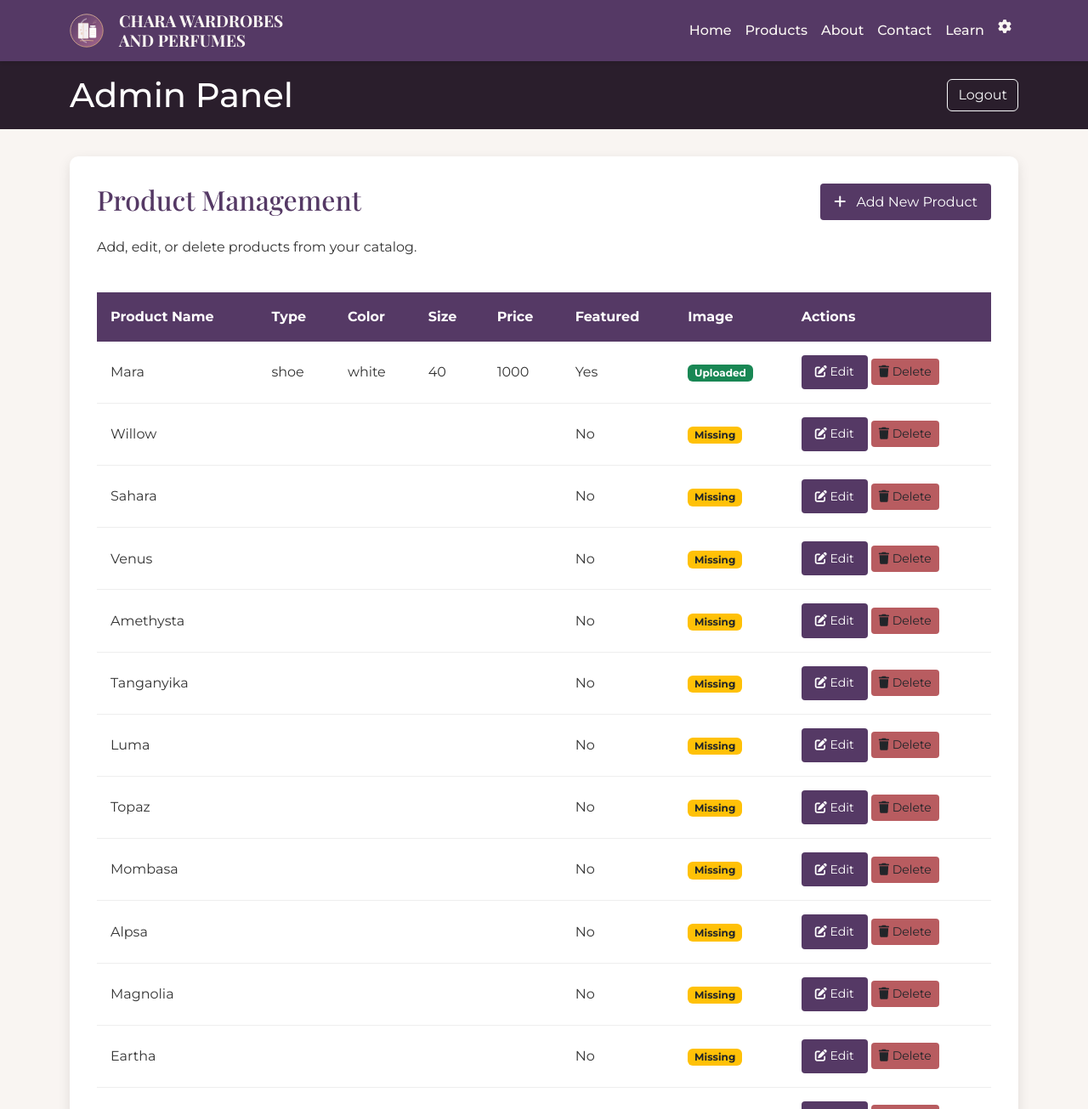
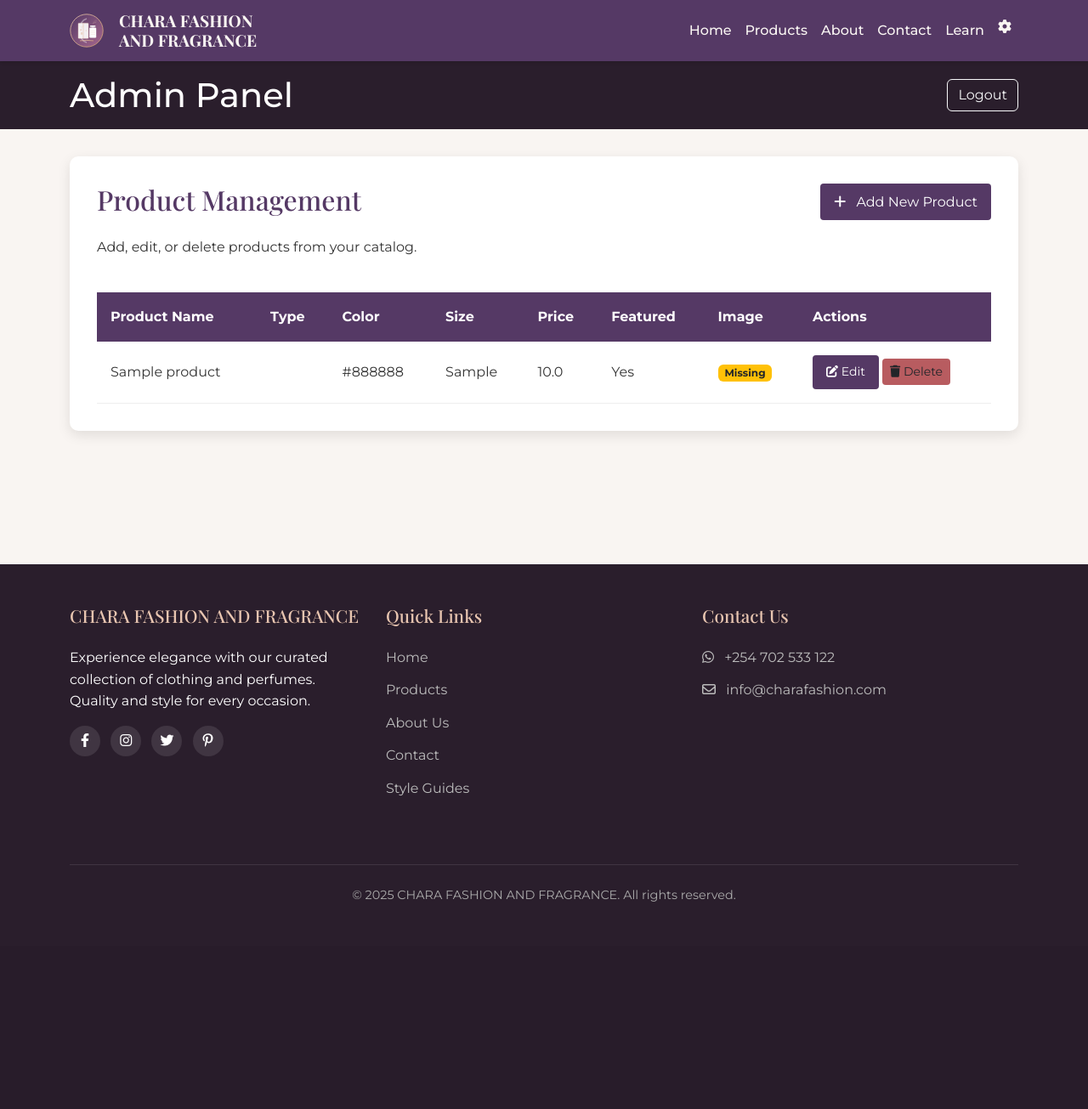
Before and after one commit to VINCENT-bot354/FASHION, a Flask app: page /admin in a window 1280 px wide. Shown: the top 1305 px of the page at 85% size. After the commit the page ends 1061 px from the top, so only its background shows below. Run offline with Flask 3, Linux system fonts and the light colour scheme; the visitor is signed in with stand-in values (Sample User, id 1); tables that the repository leaves empty hold one stand-in row (values such as "Sample post").

Commit message:
Implement database-backed product management and user authentication.
Replit-Commit-Author: Agent
Replit-Commit-Session-Id: cc004d62-9c87-4502-a5a6-00525be11ffe
Replit-Commit-Screenshot-Url: https://storage.googleapis.com/screenshot-production-us-central1/83bd4f36-839b-4e7f-8f8f-d17d1a881b48/d62f18db-7e2f-4773-a07e-68073b89a7c6.jpg

```diff
--- a/app.py
+++ b/app.py
@@ -6,6 +6,7 @@ from functools import wraps
 from flask import Flask, render_template, request, redirect, url_for, flash, session
 from werkzeug.security import generate_password_hash, check_password_hash
 from werkzeug.utils import secure_filename
+from models import db, Product, AdminUser
 
 # Configure logging
 logging.basicConfig(level=logging.DEBUG)
@@ -13,6 +14,17 @@ logger = logging.getLogger(__name__)
 
 app = Flask(__name__)
 app.secret_key = os.environ.get("SESSION_SECRET", "dev-secret-key")
+
+# Configure the database
+app.config["SQLALCHEMY_DATABASE_URI"] = os.environ.get("DATABASE_URL")
+app.config["SQLALCHEMY_ENGINE_OPTIONS"] = {
+    "pool_recycle": 300,
+    "pool_pre_ping": True,
+}
+app.config["SQLALCHEMY_TRACK_MODIFICATIONS"] = False
+
+# Initialize the database with the app
+db.init_app(app)
 
 # Function to get image path for products
 def check_image_exists(product_name):
@@ -39,7 +51,6 @@ def inject_context():
     }
 
 # Constants
-PRODUCTS_FILE = 'products.json'
 UPLOAD_FOLDER = 'static/images/products/'
 ALLOWED_EXTENSIONS = {'jpg', 'jpeg', 'png', 'gif'}
 ADMIN_USERNAME = 'admin'
@@ -50,6 +61,15 @@ os.makedirs(UPLOAD_FOLDER, exist_ok=True)
 
 # Configure app
 app.config['UPLOAD_FOLDER'] = UPLOAD_FOLDER
+
+# Initialize database tables and default admin user
+with app.app_context():
+    db.create_all()
+    # Create default admin if not exists
+    if not AdminUser.query.filter_by(username='admin').first():
+        admin = AdminUser(username='admin', password_hash=ADMIN_PASSWORD)
+        db.session.add(admin)
+        db.session.commit()
 
 def allowed_file(filename):
     return '.' in filename and filename.rsplit('.', 1)[1].lower() in ALLOWED_EXTENSIONS
@@ -63,12 +83,13 @@ def login_required(f):
     return decorated_function
 
 def get_products():
-    """Load products from the JSON file"""
+    """Load products from the database"""
     try:
-        if os.path.exists(PRODUCTS_FILE):
-            with open(PRODUCTS_FILE, 'r') as f:
-                return json.load(f)
-        else:
+        # Get all products from database
+        products = Product.query.all()
+
+        # If no products, initialize with default names
+        if not products:
             # Create initial product list with the first 100 products
             product_names = ["Mara", "Willow", "Sahara", "Venus", "Amethysta", "Tanganyika", "Luma", "Topaz",
                             "Mombasa", "Alpsa", "Magnolia", "Eartha", "Emberlyn", "Tana", "Skyra", "Onyx",
@@ -84,30 +105,66 @@ def get_products():
                             "Terra", "Olympia", "Citrine", "Serena", "Aria", "Sahel", "Savannah", "Maya",
                             "Lotus", "Amazon", "Calla", "Crimson", "Sierra", "Nova"]
 
-            products = []
+            # Add products to database
             for name in product_names:
-                products.append({
-                    "name": name,
-                    "type": "",
-                    "color": "",
-                    "size": "",
-                    "price": "",
-                    "featured": False
-                })
+                product = Product(
+                    name=name,
+                    price=0.0,
+                    description="",
+                    category="",
+                    color="",
+                    size="",
+                    featured=False
+                )
+                db.session.add(product)
 
-            with open(PRODUCTS_FILE, 'w') as f:
-                json.dump(products, f, indent=4)
+            db.session.commit()
+            products = Product.query.all()
 
-            return products
+        # Convert to dict format for compatibility with existing code
+        return [product.to_dict() for product in products]
     except Exception as e:
         logger.error(f"Error loading products: {e}")
         return []
 
+def save_product(product_data):
+    """Save a single product to the database"""
+    try:
+        product = Product.query.filter_by(name=product_data['name']).first()
+
+        if product:
+            # Update existing product
+            product.price = float(product_data.get('price', 0))
+            product.description = product_data.get('description', '')
+            product.category = product_data.get('type', '')  # Use 'type' as category for now
+            product.color = product_data.get('color', '')
+            product.size = product_data.get('size', '')
+            product.featured = product_data.get('featured', False)
+        else:
+            # Create new product
+            product = Product(
+                name=product_data['name'],
+                price=float(product_data.get('price', 0)),
+                description=product_data.get('description', ''),
+                category=product_data.get('type', ''),  # Use 'type' as category for now
+                color=product_data.get('color', ''),
+                size=product_data.get('size', ''),
+                featured=product_data.get('featured', False)
+            )
+            db.session.add(product)
+
+        db.session.commit()
+        return True
+    except Exception as e:
+        logger.error(f"Error saving product: {e}")
+        db.session.rollback()
+        return False
+
 def save_products(products):
-    """Save products to the JSON file"""
+    """Save all products to the database"""
     try:
-        with open(PRODUCTS_FILE, 'w') as f:
-            json.dump(products, f, indent=4)
+        for product_data in products:
+            save_product(product_data)
         return True
     except Exception as e:
         logger.error(f"Error saving products: {e}")
@@ -199,7 +256,9 @@ def admin_login():
         username = request.form.get('username')
         password = request.form.get('password')
 
-        if username == ADMIN_USERNAME and check_password_hash(ADMIN_PASSWORD, password):
+        admin = AdminUser.query.filter_by(username=username).first()
+
+        if admin and check_password_hash(admin.password_hash, password):
             session['admin_logged_in'] = True
             return redirect(url_for('admin'))
         else:
@@ -231,21 +290,23 @@ def update_product():
     product_price = request.form.get('price')
     product_featured = 'featured' in request.form
 
-    products = get_products()
+    try:
+        product = Product.query.filter_by(name=product_name).first()
 
-    # Find and update the product
-    for product in products:
-        if product['name'] == product_name:
-            product['type'] = product_type
-            product['color'] = product_color
-            product['size'] = product_size
-            product['price'] = product_price
-            product['featured'] = product_featured
-            break
+        if product:
+            product.category = product_type
+            product.color = product_color
+            product.size = product_size
+            product.price = float(product_price) if product_price else 0
+            product.featured = product_featured
 
-    if save_products(products):
-        flash('Product updated successfully', 'success')
-    else:
+            db.session.commit()
+            flash('Product updated successfully', 'success')
+        else:
+            flash('Product not found', 'danger')
+    except Exception as e:
+        logger.error(f"Error updating product: {e}")
+        db.session.rollback()
         flash('Failed to update product', 'danger')
 
     return redirect(url_for('admin'))
@@ -260,29 +321,31 @@ def add_product():
         flash('Product name is required', 'danger')
         return redirect(url_for('admin'))
 
-    products = get_products()
+    try:
+        # Check if product already exists
+        existing_product = Product.query.filter_by(name=product_name).first()
 
-    # Check if product already exists
-    for product in products:
-        if product['name'].lower() == product_name.lower():
+        if existing_product:
             flash('Product with this name already exists', 'danger')
             return redirect(url_for('admin'))
 
-    # Add new product
-    new_product = {
-        "name": product_name,
-        "type": "",
-        "color": "",
-        "size": "",
-        "price": "",
-        "featured": False
-    }
+        # Add new product
+        new_product = Product(
+            name=product_name,
+            price=0.0,
+            description="",
+            category="",
+            color="",
+            size="",
+            featured=False
+        )
 
-    products.append(new_product)
-
-    if save_products(products):
+        db.session.add(new_product)
+        db.session.commit()
         flash('Product added successfully', 'success')
-    else:
+    except Exception as e:
+        logger.error(f"Error adding product: {e}")
+        db.session.rollback()
         flash('Failed to add product', 'danger')
 
     return redirect(url_for('admin'))
@@ -291,14 +354,18 @@ def add_product():
 @login_required
 def delete_product(product_name):
     """Delete a product"""
-    products = get_products()
+    try:
+        product = Product.query.filter_by(name=product_name).first()
 
-    # Remove product
-    products = [p for p in products if p['name'] != product_name]
-
-    if save_products(products):
-        flash('Product deleted successfully', 'success')
-    else:
+        if product:
+            db.session.delete(product)
+            db.session.commit()
+            flash('Product deleted successfully', 'success')
+        else:
+            flash('Product not found', 'danger')
+    except Exception as e:
+        logger.error(f"Error deleting product: {e}")
+        db.session.rollback()
         flash('Failed to delete product', 'danger')
 
     return redirect(url_for('admin'))
@@ -318,21 +385,33 @@ def upload_image(product_name):
         return redirect(url_for('admin'))
 
     if file and allowed_file(file.filename):
-        # Get file extension
-        ext = file.filename.rsplit('.', 1)[1].lower()
+        try:
+            # Get file extension
+            ext = file.filename.rsplit('.', 1)[1].lower()
 
-        # Create filename based on product name
-        filename = f"{product_name.lower()}.{ext}"
+            # Create filename based on product name
+            filename = f"{product_name.lower()}.{ext}"
 
-        # Remove any existing images for this product
-        for old_ext in ALLOWED_EXTENSIONS:
-            old_file = os.path.join(app.config['UPLOAD_FOLDER'], f"{product_name.lower()}.{old_ext}")
-            if os.path.exists(old_file):
-                os.remove(old_file)
+            # Remove any existing images for this product
+            for old_ext in ALLOWED_EXTENSIONS:
+                old_file = os.path.join(app.config['UPLOAD_FOLDER'], f"{product_name.lower()}.{old_ext}")
+                if os.path.exists(old_file):
+                    os.remove(old_file)
 
-        # Save the new image
-        file.save(os.path.join(app.config['UPLOAD_FOLDER'], filename))
-        flash('Image uploaded successfully', 'success')
+            # Save the new image
+            file.save(os.path.join(app.config['UPLOAD_FOLDER'], filename))
+
+            # Update the product's image path in the database
+            product = Product.query.filter_by(name=product_name).first()
+            if product:
+                product.image_path = f"/static/images/products/{filename}"
+                db.session.commit()
+
+            flash('Image uploaded successfully', 'success')
+        except Exception as e:
+            logger.error(f"Error uploading image: {e}")
+            db.session.rollback()
+            flash('Failed to upload image', 'danger')
     else:
         flash('Invalid file type. Only jpg, jpeg, png, and gif are allowed', 'danger')
 
--- a/templates/about.html
+++ b/templates/about.html
@@ -1,6 +1,6 @@
 {% extends 'layout.html' %}
 
-{% block title %}CHARA WARDROBES AND PERFUMES - About Us{% endblock %}
+{% block title %}CHARA FASHION AND FRAGRANCE - About Us{% endblock %}
 
 {% block content %}
 <section class="container mt-5">
@@ -9,7 +9,7 @@
     <div class="about-section">
         <h2 class="mb-4">Our Story</h2>
         <p>
-            CHARA WARDROBES AND PERFUMES was born from a passion for elegance and self-expression. Our journey began with a simple idea: to create a boutique where quality clothing and exquisite fragrances come together to help people express their unique personalities.
+            CHARA FASHION AND FRAGRANCE was born from a passion for elegance and self-expression. Our journey began with a simple idea: to create a boutique where quality clothing and exquisite fragrances come together to help people express their unique personalities.
         </p>
 
         <p>
@@ -52,7 +52,7 @@
 
         <h2 class="mt-5 mb-4">Our Vision</h2>
         <p>
-            We envision CHARA WARDROBES AND PERFUMES as more than just a shop—we want to create a community where people can discover, learn, and celebrate their personal style. Our goal is to continue growing our collections while maintaining our commitment to quality and individuality.
+            We envision CHARA FASHION AND FRAGRANCE as more than just a shop—we want to create a community where people can discover, learn, and celebrate their personal style. Our goal is to continue growing our collections while maintaining our commitment to quality and individuality.
         </p>
 
         <div class="text-center mt-5">
--- a/templates/admin.html
+++ b/templates/admin.html
@@ -1,6 +1,6 @@
 {% extends 'layout.html' %}
 
-{% block title %}CHARA WARDROBES AND PERFUMES - Admin Panel{% endblock %}
+{% block title %}CHARA FASHION AND FRAGRANCE - Admin Panel{% endblock %}
 
 {% block content %}
 <div class="admin-header">
--- a/templates/admin_login.html
+++ b/templates/admin_login.html
@@ -1,6 +1,6 @@
 {% extends 'layout.html' %}
 
-{% block title %}CHARA WARDROBES AND PERFUMES - Admin Login{% endblock %}
+{% block title %}CHARA FASHION AND FRAGRANCE - Admin Login{% endblock %}
 
 {% block content %}
 <div class="container">
--- a/templates/contact.html
+++ b/templates/contact.html
@@ -1,6 +1,6 @@
 {% extends 'layout.html' %}
 
-{% block title %}CHARA WARDROBES AND PERFUMES - Contact Us{% endblock %}
+{% block title %}CHARA FASHION AND FRAGRANCE - Contact Us{% endblock %}
 
 {% block content %}
 <section class="container mt-5">
--- a/templates/index.html
+++ b/templates/index.html
@@ -1,13 +1,13 @@
 {% extends 'layout.html' %}
 
-{% block title %}CHARA WARDROBES AND PERFUMES - Home{% endblock %}
+{% block title %}CHARA FASHION AND FRAGRANCE - Home{% endblock %}
 
 {% block content %}
 <!-- Hero Section -->
 <section class="hero">
     <div class="container">
         <h1>Elegance Defined</h1>
-        <p>Discover our curated collection of premium clothing and exclusive perfumes. Elevate your style with CHARA WARDROBES AND PERFUMES.</p>
+        <p>Discover our curated collection of premium clothing and exclusive perfumes. Elevate your style with CHARA FASHION AND FRAGRANCE.</p>
         <a href="{{ url_for('products') }}" class="btn btn-lg btn-outline-light">Shop Now</a>
     </div>
 </section>
@@ -67,7 +67,7 @@
     <div class="row align-items-center">
         <div class="col-lg-6 mb-4 mb-lg-0">
             <h2>Welcome to CHARA</h2>
-            <p>At CHARA WARDROBES AND PERFUMES, we believe in the power of personal style. Our carefully selected collection of clothing and fragrances is designed to help you express your unique personality.</p>
+            <p>At CHARA FASHION AND FRAGRANCE, we believe in the power of personal style. Our carefully selected collection of clothing and fragrances is designed to help you express your unique personality.</p>
             <p>From casual wear to elegant outfits, and from subtle scents to bold fragrances, we have something for every taste and occasion.</p>
             <a href="{{ url_for('about') }}" class="btn btn-order">Learn More About Us</a>
         </div>
--- a/templates/layout.html
+++ b/templates/layout.html
@@ -3,7 +3,7 @@
 <head>
     <meta charset="UTF-8">
     <meta name="viewport" content="width=device-width, initial-scale=1.0">
-    <title>{% block title %}CHARA WARDROBES AND PERFUMES{% endblock %}</title>
+    <title>{% block title %}CHARA FASHION AND FRAGRANCE{% endblock %}</title>
     <!-- Bootstrap CSS -->
     <link href="https://cdn.jsdelivr.net/npm/bootstrap@5.3.0/dist/css/bootstrap.min.css" rel="stylesheet">
     <!-- Google Fonts -->
@@ -22,7 +22,7 @@
         <div class="container">
             <a class="navbar-brand d-flex align-items-center" href="{{ url_for('index') }}">
                 <img id="brand-logo" src="{{ url_for('static', filename='images/logo-combined.svg') }}" alt="CHARA Logo" width="40" height="40">
-                <span class="ms-2">CHARA WARDROBES<br>AND PERFUMES</span>
+                <span class="ms-2">CHARA FASHION<br>AND FRAGRANCE</span>
             </a>
             <button class="navbar-toggler" type="button" data-bs-toggle="collapse" data-bs-target="#navbarNav" aria-controls="navbarNav" aria-expanded="false" aria-label="Toggle navigation">
                 <span class="navbar-toggler-icon"></span>
@@ -101,7 +101,7 @@
         <div class="container">
             <div class="footer-content">
                 <div class="footer-section">
-                    <h3 class="footer-title">CHARA WARDROBES AND PERFUMES</h3>
+                    <h3 class="footer-title">CHARA FASHION AND FRAGRANCE</h3>
                     <p>Experience elegance with our curated collection of clothing and perfumes. Quality and style for every occasion.</p>
                     <div class="footer-social">
                         <a href="#" aria-label="Facebook"><i class="fab fa-facebook-f"></i></a>
@@ -126,14 +126,14 @@
                         <a href="https://wa.me/254702533122">
                             <i class="fab fa-whatsapp me-2"></i> +254 702 533 122
                         </a>
-                        <a href="mailto:info@charawardrobes.com">
-                            <i class="far fa-envelope me-2"></i> info@charawardrobes.com
+                        <a href="mailto:info@charafashion.com">
+                            <i class="far fa-envelope me-2"></i> info@charafashion.com
                         </a>
                     </div>
                 </div>
             </div>
             <div class="footer-bottom">
-                <p>&copy; {{ current_year }} CHARA WARDROBES AND PERFUMES. All rights reserved.</p>
+                <p>&copy; {{ current_year }} CHARA FASHION AND FRAGRANCE. All rights reserved.</p>
             </div>
         </div>
     </footer>
--- a/templates/learn.html
+++ b/templates/learn.html
@@ -1,6 +1,6 @@
 {% extends 'layout.html' %}
 
-{% block title %}CHARA WARDROBES AND PERFUMES - Style Guides{% endblock %}
+{% block title %}CHARA FASHION AND FRAGRANCE - Style Guides{% endblock %}
 
 {% block content %}
 <section class="container mt-5">
--- a/templates/products.html
+++ b/templates/products.html
@@ -1,6 +1,6 @@
 {% extends 'layout.html' %}
 
-{% block title %}CHARA WARDROBES AND PERFUMES - Products{% endblock %}
+{% block title %}CHARA FASHION AND FRAGRANCE - Products{% endblock %}
 
 {% block content %}
 <section class="container mt-5">
```
Also changed, not shown: models.py (added, +35 -0 lines), generated-icon.png (added).
